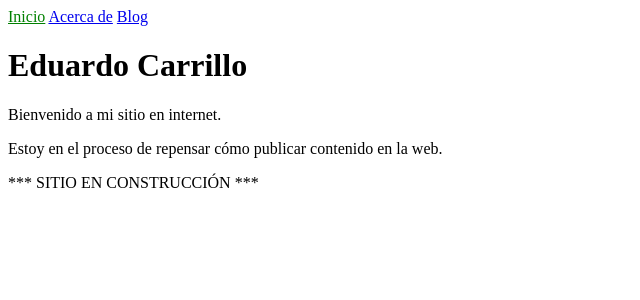
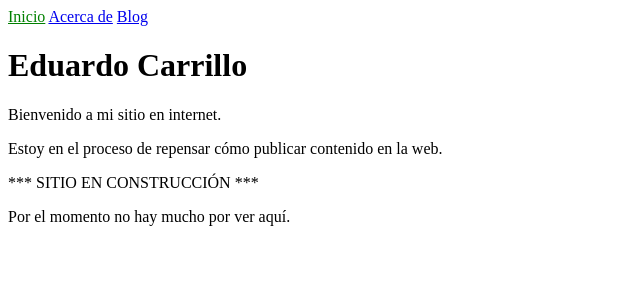
Before and after one commit to EduardoCarrilloNET/EduardoCarrilloNET, a Jekyll site: the page built from index.html, in a window 1280 px wide. Shown: the top 300 px of the page, without its empty margins (0-640 px from the left). Built offline with Jekyll 4.4.1, drawn with Linux system fonts in a browser that asks for light colours.

Commit message:
nueva linea de texto en index

```diff
--- a/index.html
+++ b/index.html
@@ -8,3 +8,5 @@ titulo: Eduardo Carrillo
 <p>Estoy en el proceso de repensar cómo publicar contenido en la web.</p>
 <p></p>
 <p>*** SITIO EN CONSTRUCCIÓN ***</p>
+<p></p>
+<p>Por el momento no hay mucho por ver aquí.</p>
```
